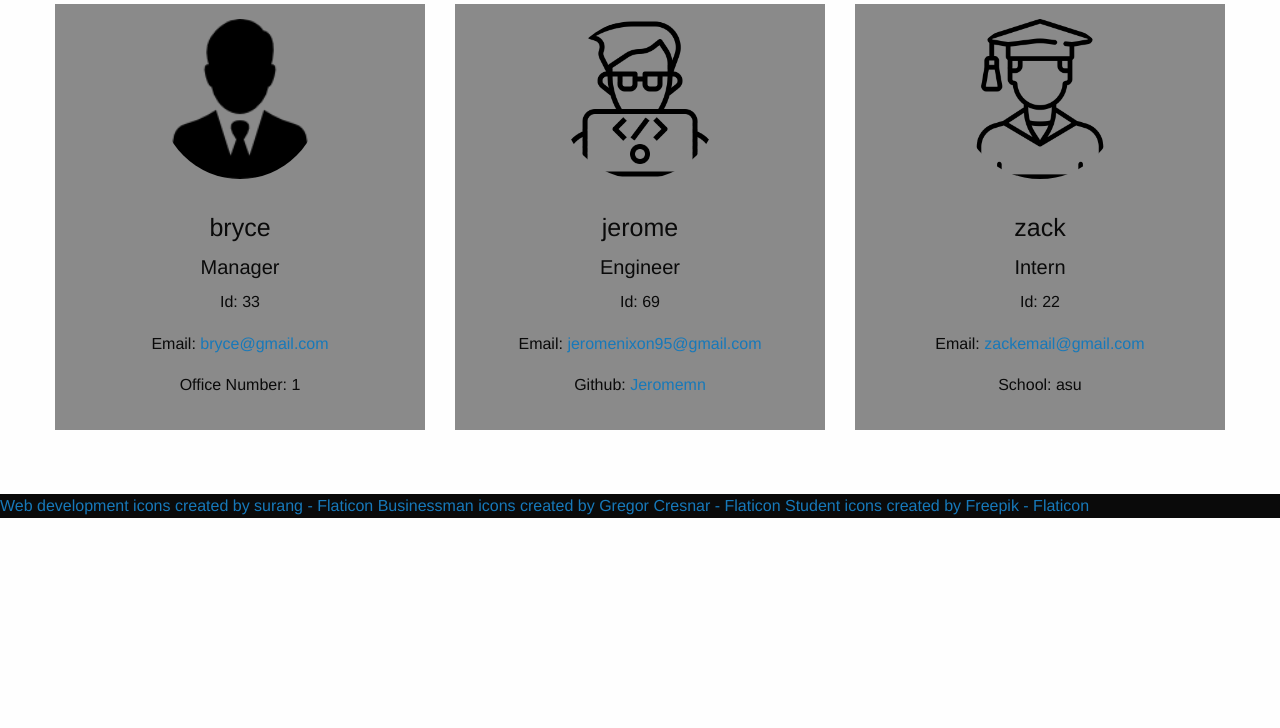
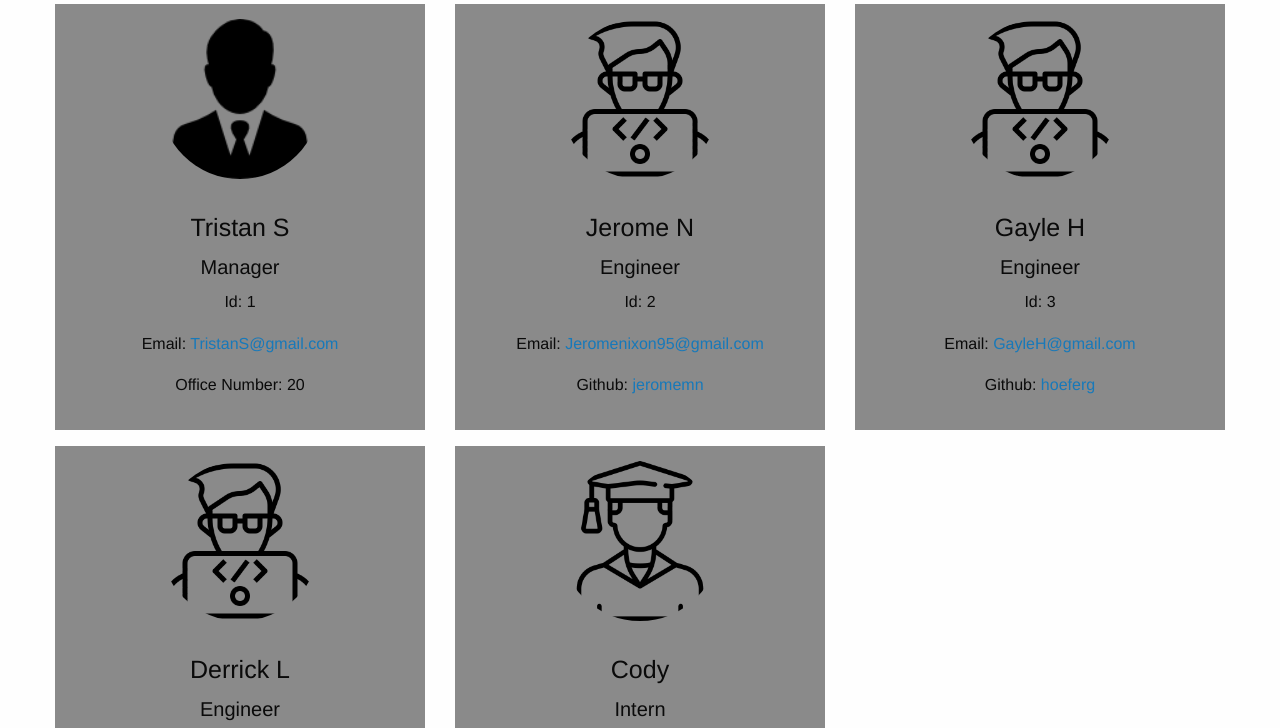
Before and after one commit to Jeromemn/Team-Profiles, a website: page index.html in a window 1280 px wide. Shown: the part 71-799 px from the top of the page. Drawn offline with nearby package versions, Linux system fonts and the light colour scheme.

Commit message:
saving merged changes

```diff
--- a/index.html
+++ b/index.html
@@ -7,12 +7,12 @@
             <meta name="viewport" content="width=device-width, initial-scale=1.0">
             <link rel="stylesheet" href="https://cdn.jsdelivr.net/npm/foundation-sites@6.7.5/dist/css/foundation.min.css" crossorigin="anonymous">
             <link rel="stylesheet" href="style.css">
-            <title>The A team profile</title>
+            <title>A team profile</title>
         </head>
         <body>
         <header id="header">
-          <h1 id="h1">The A Team </h1>
-          </header>
+        <h1 id="h1">The A Team </h1>
+        </header>
         <div class="grid-container">
          <div class="grid-x grid-margin-x">
 
@@ -27,11 +27,11 @@
 
 
   <div class="card-user-bio">
-    <h4>bryce</h4>
+    <h4>Tristan S</h4>
     <h5> Manager</h5>
-    <p>Id: 33 </p>
-    <p>Email: <a href="mailto:bryce@gmail.com">bryce@gmail.com </a></p>
-    <p>Office Number: 1</p>
+    <p>Id: 1 </p>
+    <p>Email: <a href="mailto:TristanS@gmail.com">TristanS@gmail.com </a></p>
+    <p>Office Number: 20</p>
 
 
   </div>
@@ -50,12 +50,58 @@
 
 
   <div class="card-user-bio">
-    <h4>jerome</h4>
+    <h4>Jerome N</h4>
     <h5> Engineer</h5>
-    <p>Id: 69 </p>
-    <p>Email: <a href="mailto:jeromenixon95@gmail.com">jeromenixon95@gmail.com </a></p>
+    <p>Id: 2 </p>
+    <p>Email: <a href="mailto:Jeromenixon95@gmail.com">Jeromenixon95@gmail.com </a></p>
 
-      <p>Github: <a href="https://github.com/Jeromemn">Jeromemn</a></p>
+      <p>Github: <a href="https://github.com/jeromemn">jeromemn</a></p>
+
+  </div>
+</div>
+</div>
+
+
+    <div class="cell small-4">
+    <div class="card-user-container">
+
+
+    <div class="card-user-avatar">
+        <img src="assets/coding.png" alt="engineer-image" class="user-image">
+    </div>
+
+
+
+  <div class="card-user-bio">
+    <h4>Gayle H </h4>
+    <h5> Engineer</h5>
+    <p>Id: 3 </p>
+    <p>Email: <a href="mailto:GayleH@gmail.com">GayleH@gmail.com </a></p>
+
+      <p>Github: <a href="https://github.com/hoeferg">hoeferg</a></p>
+
+  </div>
+</div>
+</div>
+
+
+    <div class="cell small-4">
+    <div class="card-user-container">
+
+
+    <div class="card-user-avatar">
+        <img src="assets/coding.png" alt="engineer-image" class="user-image">
+    </div>
+
+
+
+  <div class="card-user-bio">
+    <h4>Derrick L</h4>
+    <h5> Engineer</h5>
+    <p>Id: 4 </p>
+    <p>Email: <a href="mailto:DerrickL@gmail.com">DerrickL@gmail.com </a></p>
+
+      <p>Github: <a href="https://github.com/Derricklaff">Derricklaff</a></p>
 
   </div>
 </div>
@@ -73,13 +119,13 @@
 
 
   <div class="card-user-bio">
-    <h4>zack</h4>
+    <h4>Cody</h4>
     <h5> Intern</h5>
     <p>Id: 22 </p>
-    <p>Email: <a href="mailto:zackemail@gmail.com">zackemail@gmail.com </a></p>
+    <p>Email: <a href="mailto:codytheintern@gmail.com">codytheintern@gmail.com </a></p>
 
 
-      <p>School: asu</p>
+      <p>School: U Of A</p>
   </div>
 </div>
 </div>
@@ -89,11 +135,9 @@
         </div>
         </div>
         </body>
-
         <br>
-
         <br>
-        <footer id="header">
+        <footer>
         <a href="https://www.flaticon.com/free-icons/web-development" title="web development icons">Web development icons created by surang - Flaticon</a>
         <a href="https://www.flaticon.com/free-icons/businessman" title="businessman icons">Businessman icons created by Gregor Cresnar - Flaticon</a>
         <a href="https://www.flaticon.com/free-icons/student" title="student icons">Student icons created by Freepik - Flaticon</a>
```
